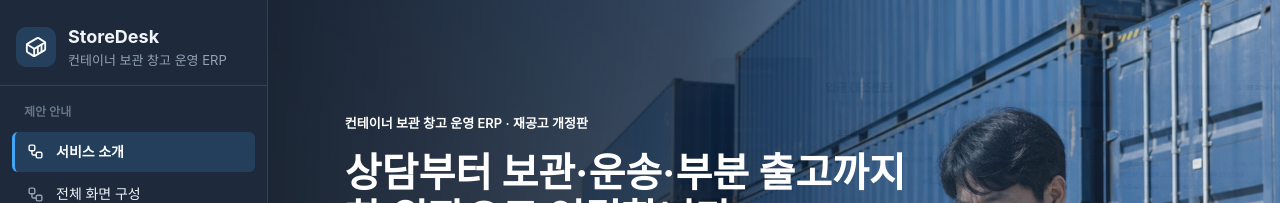
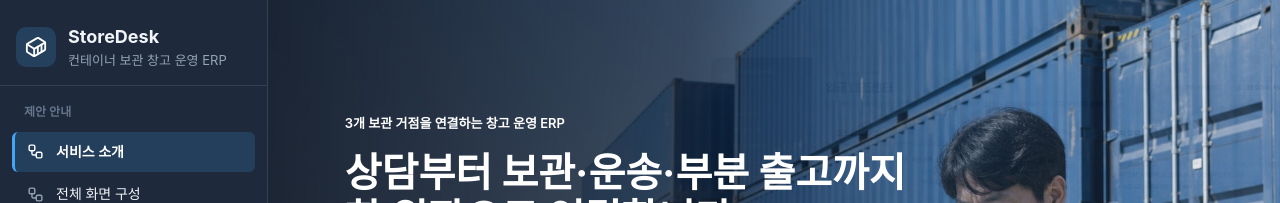
Before and after one commit to nannom02/storedesk-dispatch, a React (Vite) app: page / in a window 1280 px wide. Shown: the top 203 px of the page. Built offline with nearby package versions, Linux system fonts and the light colour scheme; a web font is replaced by a local one.

Commit message:
fix: remove internal revision labels

```diff
--- a/src/App.tsx
+++ b/src/App.tsx
@@ -464,7 +464,7 @@ function Shell() {
         </div>
 
         <div className="sidebar-scroll" id="prototype-navigation" ref={navScrollRef}>
-          <nav aria-label="프로토타입 화면">
+          <nav aria-label="업무 화면">
             {groups.map((entry) => (
               <div className="sidebar-group" key={entry.group}>
                 <p className="sidebar-group-label" data-density="meta">
--- a/src/screens/DeliveryMethod.tsx
+++ b/src/screens/DeliveryMethod.tsx
@@ -4,7 +4,7 @@ export default function DeliveryMethod({ onNavigate }: { onNavigate: (screenId:
   return (
     <div className="screen" data-screen-wide="true">
       <DevelopmentReviewScreen
-        lead="사내에 개발자도 전산 담당자도 없다고 하셨습니다. 문서로 확인받는 대신 매 단계에서 실제 화면을 보고 확인하실 수 있도록 진행합니다. 지금 보고 계신 이 프로토타입이 그 첫 번째 산출물입니다."
+        lead="사내에 개발자도 전산 담당자도 없다고 하셨습니다. 문서로 확인받는 대신 매 단계에서 실제 화면을 보고 확인하실 수 있도록 진행합니다. 지금 보고 계신 작동형 화면이 그 첫 번째 산출물입니다."
         support={{
           eyebrow: "실무 담당자 1명 · 주 1회 오프라인 미팅",
           title: "요구사항 확인과 시범운영을 담당자 한 분의 시간에 맞춰 지원합니다",
--- a/src/screens/KickoffDecisions.tsx
+++ b/src/screens/KickoffDecisions.tsx
@@ -104,7 +104,7 @@ export default function KickoffDecisions({ onNavigate }: { onNavigate: (screenId
   return (
     <div className="screen" data-screen-wide="true">
       <KickoffDecisionScreen
-        lead="재공고에서 미확정인 사진·알림·운송업체 권한·선택 견적과 사설 VPN 기준을 실제 구현 관점에서 구체화했습니다."
+        lead="착수 전 미확정인 사진·알림·운송업체 권한·선택 견적과 사설 VPN 기준을 실제 구현 관점에서 구체화했습니다."
         recommendationTitle="권장안으로 범위를 함께 확정합니다"
         recommendationDetail="각 항목의 권장 구현안과 조율 기준을 정리했습니다. 착수 미팅에서 포함 범위와 단가를 협의하고, 이후 확장 시점까지 함께 정합니다."
         decisions={decisions}
--- a/src/screens/ServiceIntroduction.tsx
+++ b/src/screens/ServiceIntroduction.tsx
@@ -519,7 +519,7 @@ export default function ServiceIntroduction({
     <div ref={rootRef}>
     <ServiceIntroductionScreen
       hero={{
-        kicker: "컨테이너 보관 창고 운영 ERP · 재공고 개정판",
+        kicker: "3개 보관 거점을 연결하는 창고 운영 ERP",
         title: "상담부터 보관·운송·부분 출고까지 한 원장으로 연결합니다",
         lead: "고객의 물품·물량·기간·희망 보관 등급을 상담에 남기고 자체 이사팀과 외부 계약업체를 배정합니다. 전체 출고만 계약을 종료하며 부분 출고와 재입고·재배치는 보관 상태를 유지합니다.",
         proofKind: "rfp-image",
@@ -566,7 +566,7 @@ export default function ServiceIntroduction({
         eyebrow: "수행 신뢰",
         title: "개발자가 없어도 진행 상황을 화면으로 확인하실 수 있습니다",
         description:
-          "문서 대신 작동하는 화면으로 확인합니다. 지금 보고 계신 프로토타입이 1단계이고, 계약 후 실제 서식과 규칙을 반영한 2차 프로토타입을 최종 확인받은 뒤에 본 개발을 시작합니다.",
+          "문서 대신 작동하는 화면으로 확인합니다. 지금 보고 계신 화면 검수가 1단계이고, 계약 후 실제 서식과 규칙을 반영한 2차 작동형 화면을 최종 확인받은 뒤에 본 개발을 시작합니다.",
         action: { label: "개발·검수 방식 보기", screenId: "delivery" },
         icon: <Users size={20} />,
       }}
@@ -614,7 +614,7 @@ export default function ServiceIntroduction({
         },
         guide: {
           title: "아직 정하지 않은 범위에 대한 의견",
-          description: "재공고의 사진·알림·운송업체 권한과 사설 VPN 기준에 대한 권장안·착수 미팅 조율 기준을 정리했습니다.",
+          description: "사진·알림·운송업체 권한과 사설 VPN 기준에 대한 권장안·착수 미팅 조율 기준을 정리했습니다.",
           action: { label: "착수 전 결정사항 보기", screenId: "decisions" },
         },
       }}
--- a/src/screens/TransportOperations.tsx
+++ b/src/screens/TransportOperations.tsx
@@ -133,13 +133,13 @@ export default function TransportOperations() {
   return (
     <div className="screen">
       <PageHead
-        kicker="운영 · 재공고 추가 범위"
+        kicker="운영 · 운송 연계"
         title="운송 배정·작업지시"
         lead="자체 이사팀과 외부 계약업체를 입출고 건에 배정하고, 고객·상담·희망 시각을 운영팀·창고팀·운송업체에 한 번에 전달합니다. 운송업체 화면은 로그인 없는 읽기 전용입니다."
         actions={<button type="button" className="ghost-button" onClick={openNewVendor}><Plus size={16} aria-hidden="true" /> 신규 운송업체 등록</button>}
       />
 
-      <NoticeBar variant="review" title="이번 공고에서 확정된 변경 범위">
+      <NoticeBar variant="review" title="운송 운영의 핵심 관리 범위">
         기존의 담당 기사 메모를 운송업체 원장·배정 이력·작업지시 발송으로 확장했습니다. 자체 이사팀 구분은 공개 서비스 구조를 참고한 제안 기준이며 착수 시 확인합니다. 견적 계산과 예약금 수납, 운송업체 정산은 이번 범위에서 제외합니다.
       </NoticeBar>
 
```
